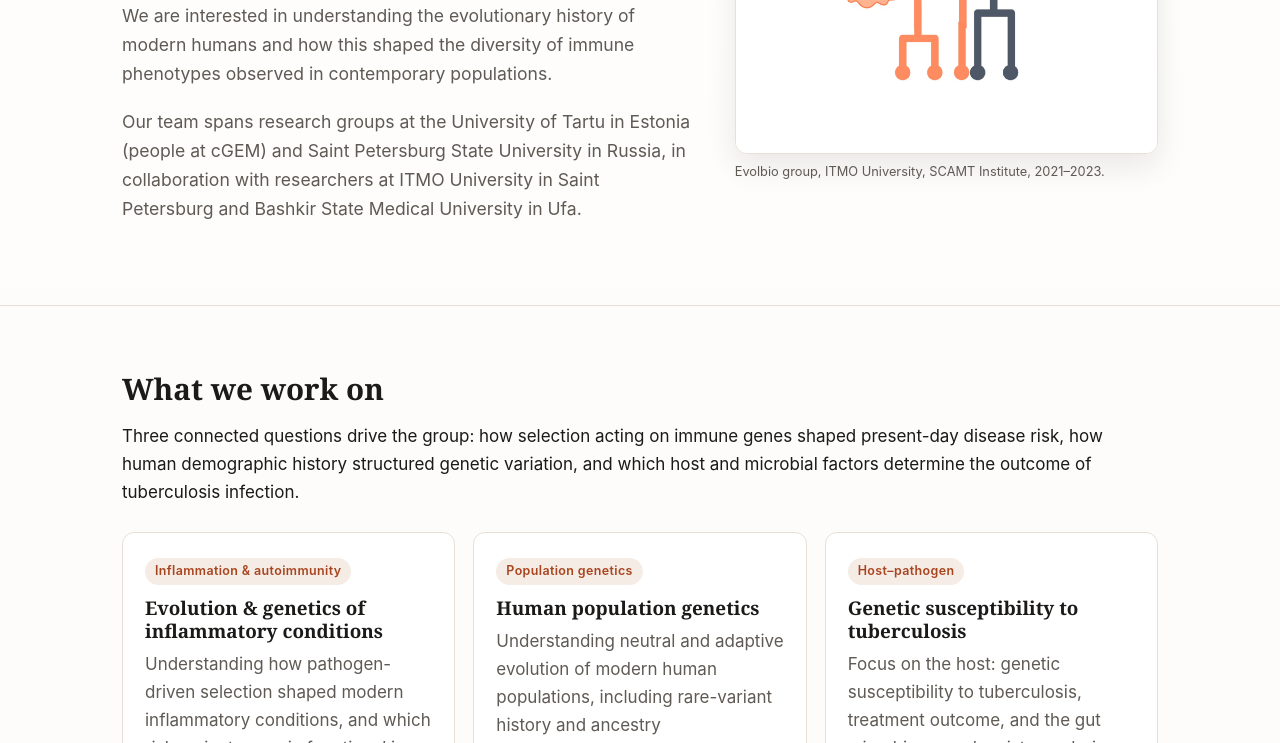
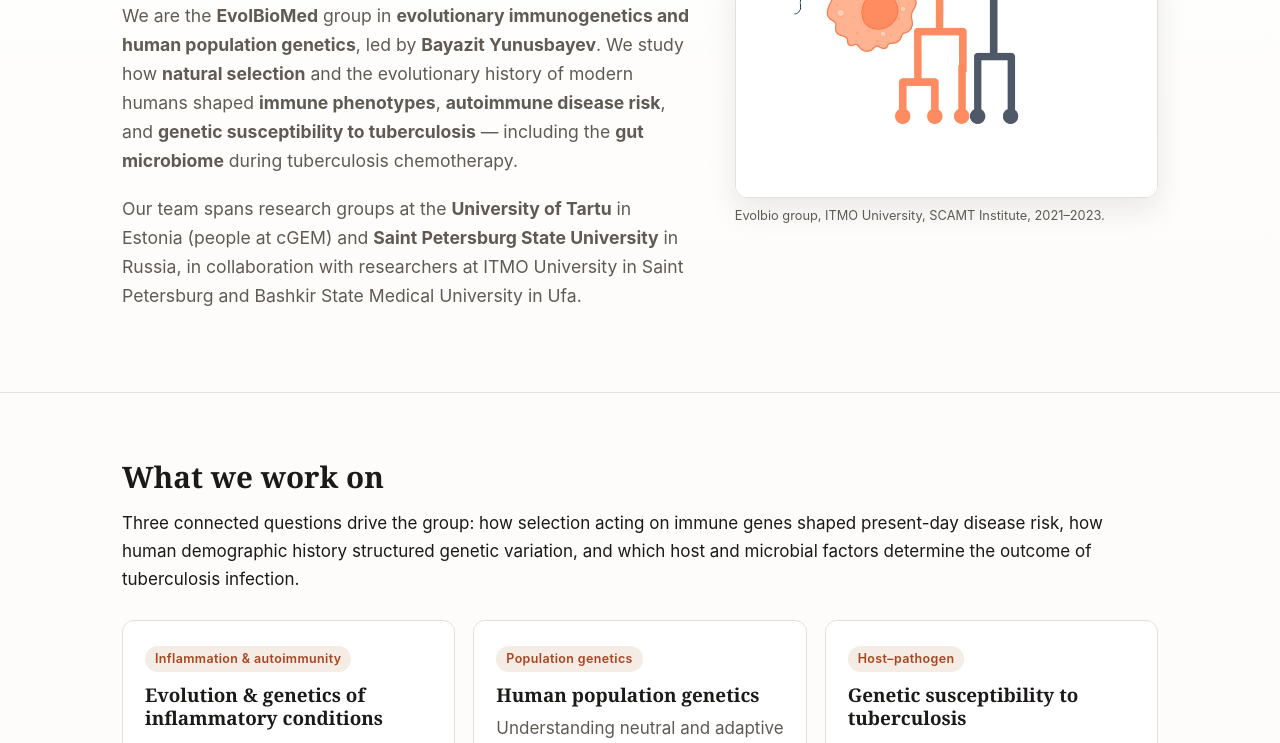
Before and after one commit to yunusbb/evobiomed-site, a plain HTML site: page index.html in a window 1280 px wide. Shown: the part 357-1100 px from the top of the page. Drawn offline with Linux system fonts and the light colour scheme.

Commit message:
Wire in SEO keywords: homepage intro and research image alt text

```diff
--- a/index.html
+++ b/index.html
@@ -75,8 +75,8 @@
       <div>
         <p class="eyebrow">EvolBioMed · Saint Petersburg · Tartu</p>
         <h1>Evolutionary immunogenetics of modern humans</h1>
-        <p class="lede">We are interested in understanding the evolutionary history of modern humans and how this shaped the diversity of immune phenotypes observed in contemporary populations.</p>
-        <p class="lede">Our team spans research groups at the University of Tartu in Estonia (people at cGEM) and Saint Petersburg State University in Russia, in collaboration with researchers at ITMO University in Saint Petersburg and Bashkir State Medical University in Ufa.</p>
+        <p class="lede">We are the <strong>EvolBioMed</strong> group in <strong>evolutionary immunogenetics and human population genetics</strong>, led by <strong>Bayazit Yunusbayev</strong>. We study how <strong>natural selection</strong> and the evolutionary history of modern humans shaped <strong>immune phenotypes</strong>, <strong>autoimmune disease risk</strong>, and <strong>genetic susceptibility to tuberculosis</strong> — including the <strong>gut microbiome</strong> during tuberculosis chemotherapy.</p>
+        <p class="lede">Our team spans research groups at the <strong>University of Tartu</strong> in Estonia (people at cGEM) and <strong>Saint Petersburg State University</strong> in Russia, in collaboration with researchers at ITMO University in Saint Petersburg and Bashkir State Medical University in Ufa.</p>
       </div>
       <figure class="hero-figure">
         <img src="assets/img/hero.jpg" width="1600" height="1202" alt="Illustration of the EvolBioMed research theme: evolutionary biomedicine of human populations">
```
Also changed, not shown: research.html (+3 -3 lines).
